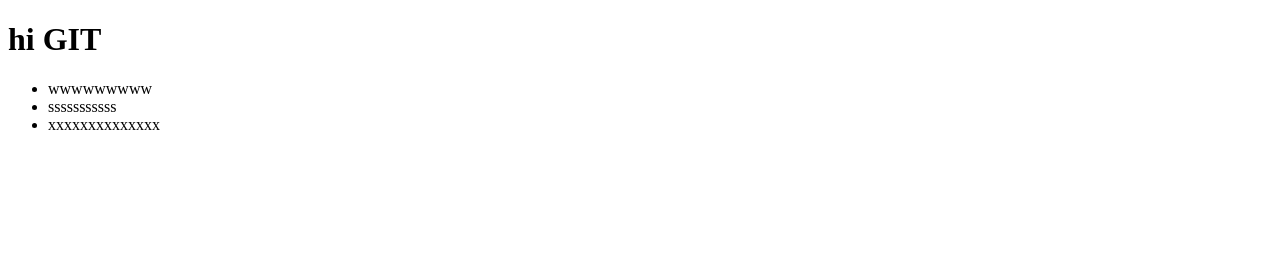
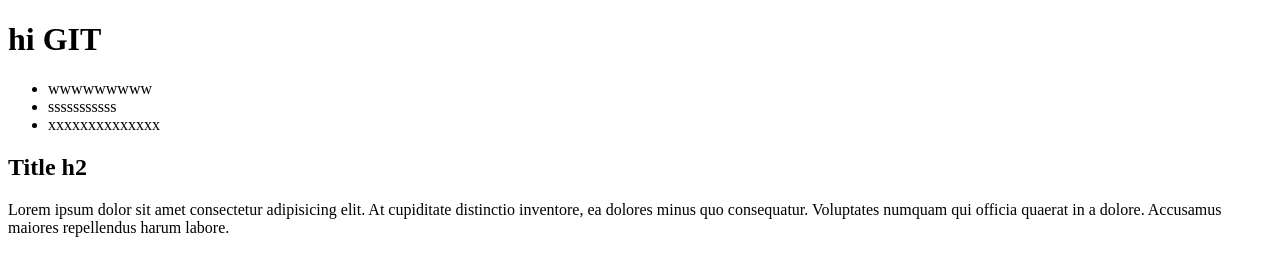
Before and after one commit to vetaluga/gitles, a plain HTML site: page index.html in a window 1280 px wide. Drawn offline with Linux system fonts and the light colour scheme.

Commit message:
add new text

```diff
--- a/index.html
+++ b/index.html
@@ -14,5 +14,7 @@
         <li>sssssssssss</li>
         <li>xxxxxxxxxxxxxx</li>
     </ul>
+    <h2>Title h2</h2>
+    <p>Lorem ipsum dolor sit amet consectetur adipisicing elit. At cupiditate distinctio inventore, ea dolores minus quo consequatur. Voluptates numquam qui officia quaerat in a dolore. Accusamus maiores repellendus harum labore.</p>
 </body>
 </html>
```
